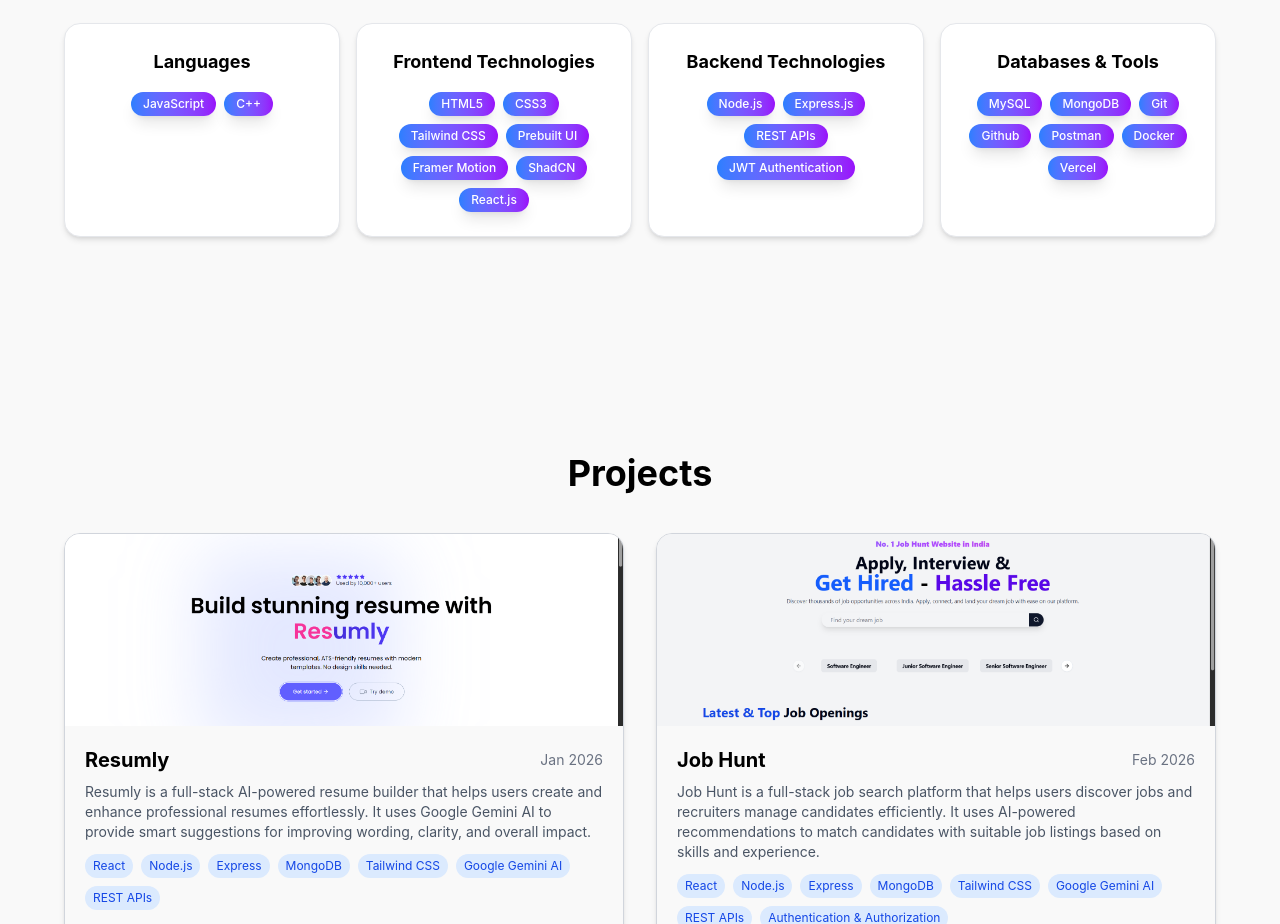
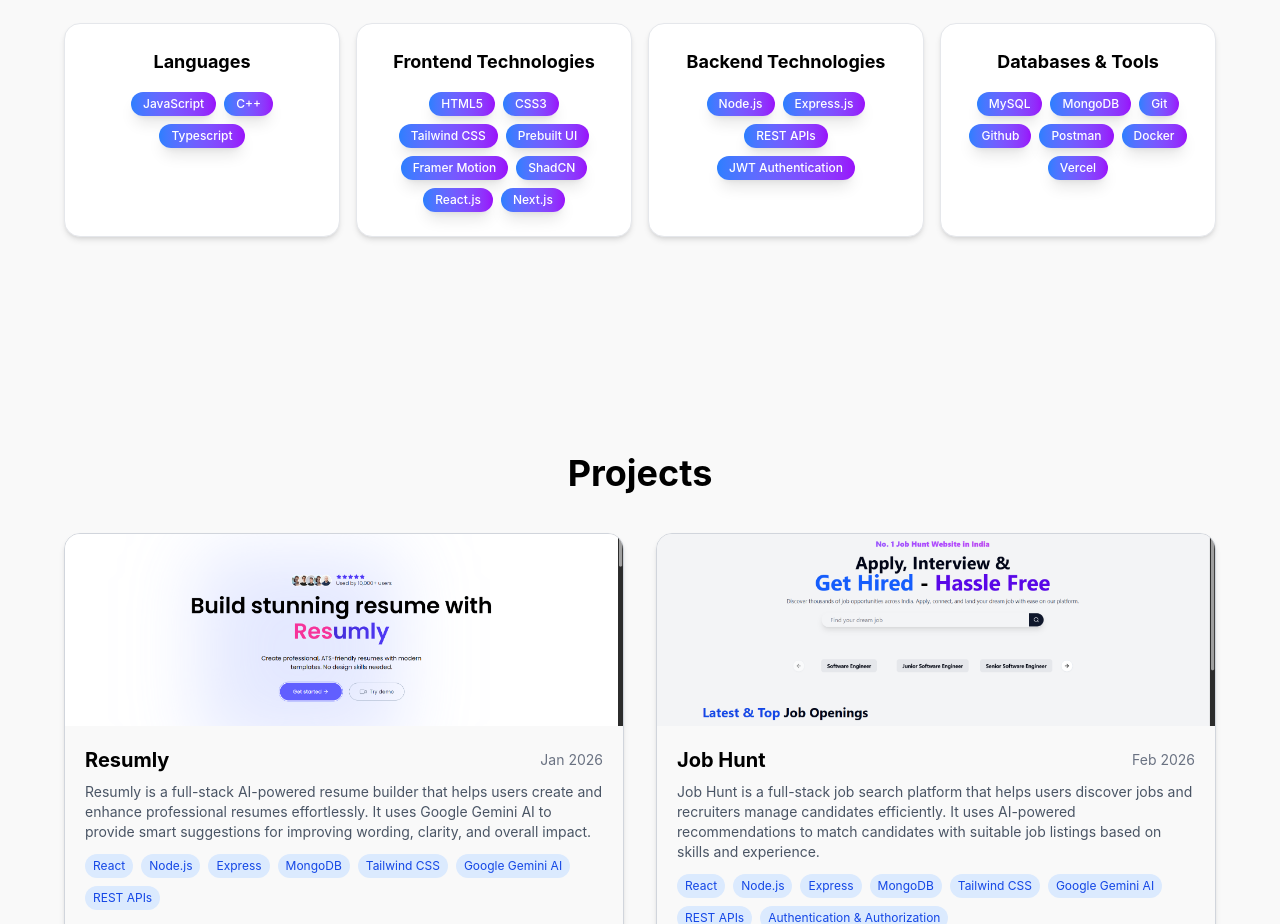
Before and after one commit to aditya-tripathee/Aditya-Tripathi, a React (Vite) app: page / in a window 1280 px wide. Shown: the part 960-1884 px from the top of the page. Built offline with nearby package versions, Linux system fonts and the light colour scheme.

Commit message:
Update Skills.jsx

```diff
--- a/src/components/Skills.jsx
+++ b/src/components/Skills.jsx
@@ -1,8 +1,8 @@
 import React from "react";
 
-const languages = ["JavaScript","C++"];
+const languages = ["JavaScript","C++","Typescript"];
 const webs = ["ReactJS","NodeJS","ExpressJS","HTML5","CSS3","MongoDB","Tailwind CSS","MySQL"];
-const frontend = ["HTML5","CSS3","Tailwind CSS","Prebuilt UI","Framer Motion","ShadCN","React.js"];
+const frontend = ["HTML5","CSS3","Tailwind CSS","Prebuilt UI","Framer Motion","ShadCN","React.js","Next.js"];
 const backend = ["Node.js","Express.js","REST APIs","JWT Authentication"];
 const tools = ["MySQL","MongoDB","Git","Github","Postman","Docker","Vercel"];
 
```
